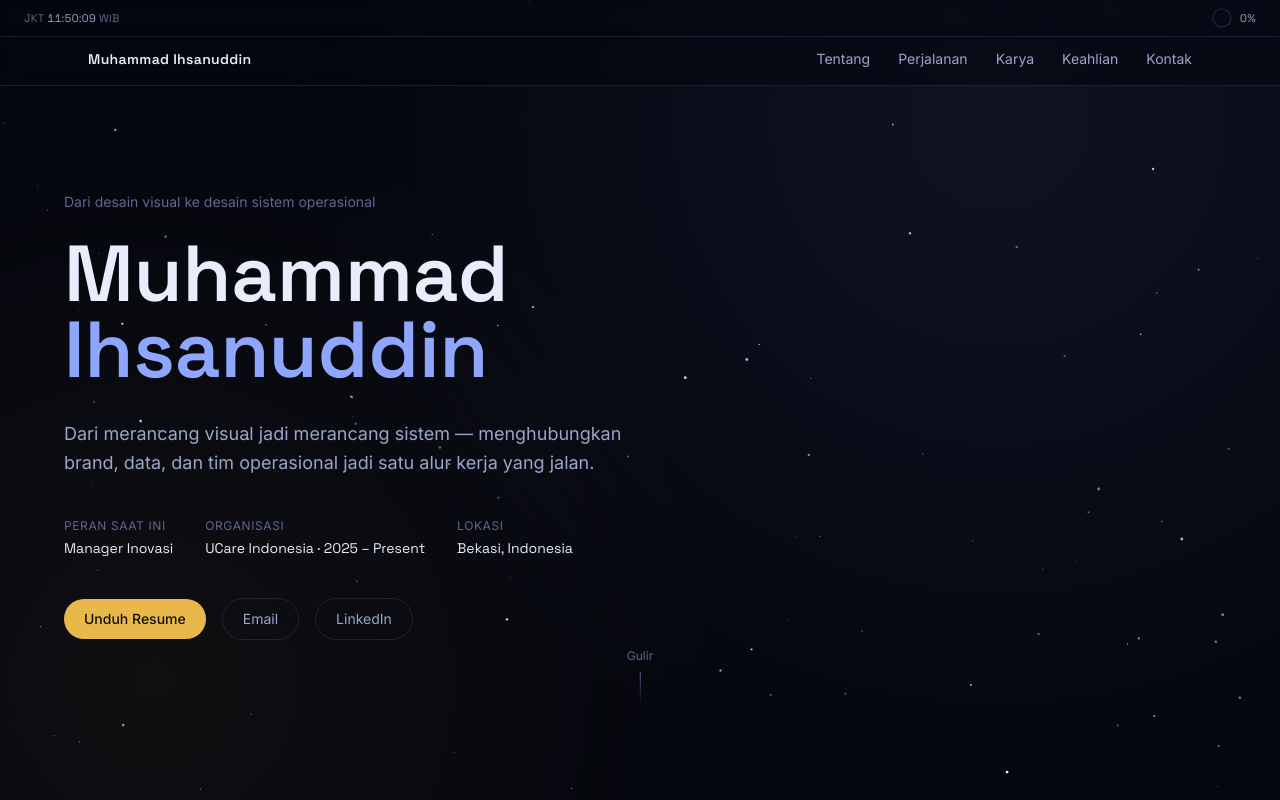
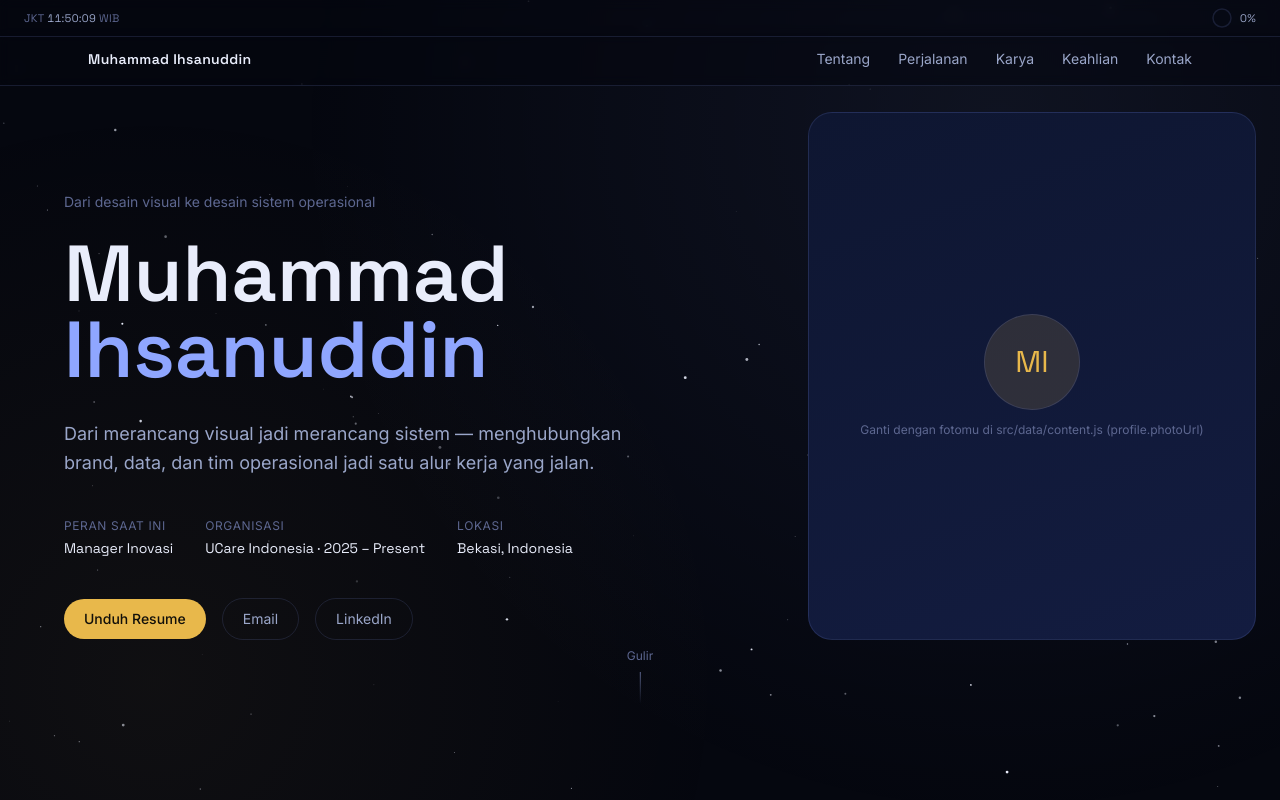
Before and after one commit to theartivator/cv-ihsanuddin, a React (Vite) app: page / in a window 1280 px wide. Shown: the top 800 px of the page. Built offline with nearby package versions, Linux system fonts and the light colour scheme.

Commit message:
Add hero avatar slot

```diff
--- a/src/components/Hero.jsx
+++ b/src/components/Hero.jsx
@@ -6,6 +6,38 @@ export default function Hero() {
       id="top"
       className="relative min-h-[92vh] flex flex-col justify-center px-6 pt-24"
     >
+      <div
+        className="hidden lg:block absolute right-6 top-28 bottom-24 w-[38%] max-w-md rounded-3xl overflow-hidden"
+        style={{
+          border: "1px solid var(--line)",
+          background: "linear-gradient(160deg, var(--surface), var(--surface-2))",
+        }}
+      >
+        {profile.photoUrl ? (
+          <img
+            src={profile.photoUrl}
+            alt={`${profile.name} ${profile.lastName}`}
+            className="w-full h-full object-cover"
+          />
+        ) : (
+          <div className="w-full h-full flex flex-col items-center justify-center gap-3">
+            <div
+              className="w-24 h-24 rounded-full flex items-center justify-center font-display text-3xl"
+              style={{
+                background: "var(--gold-soft)",
+                color: "var(--gold)",
+                border: "1px solid var(--line)",
+              }}
+            >
+              MI
+            </div>
+            <p className="text-xs text-center px-8" style={{ color: "var(--text-dim)" }}>
+              Ganti dengan fotomu di src/data/content.js (profile.photoUrl)
+            </p>
+          </div>
+        )}
+      </div>
+
       <div className="max-w-6xl mx-auto w-full">
         <p
           className="text-sm mb-6"
```
